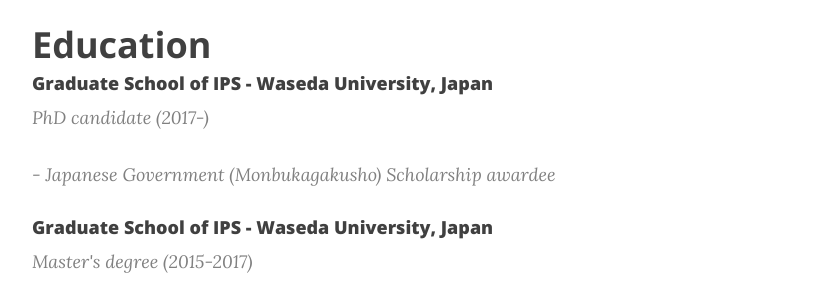
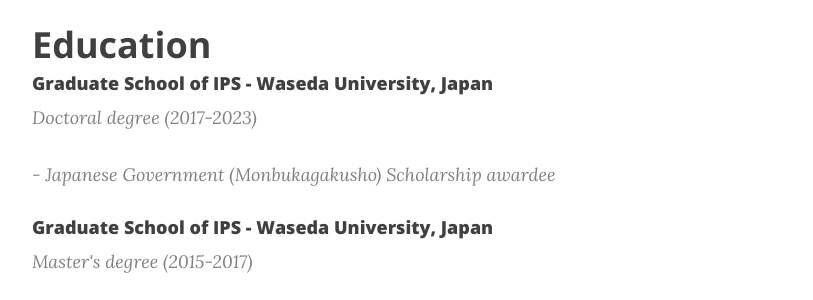
Before and after one commit to famrashel/famrashel.github.io, a Jekyll site: the page built from profile.html, in a window 1280 px wide and 900 px high, scrolled down 789 px. Shown: the part 154-454 px from the top of the window, without its empty margins (233-1046 px from the left). Built offline with Jekyll 4.4.1, drawn with Linux system fonts in a browser that asks for light colours; nearby versions of some CDN libraries.

Commit message:
Update profile.html

```diff
--- a/profile.html
+++ b/profile.html
@@ -46,7 +46,7 @@ header-img: "img/about-bg.jpg"
 <div class="post-preview">
     <h2 class="section-heading">Education</h2>
     <h4 class="post-subtitle">Graduate School of IPS - Waseda University, Japan</h4>
-        <p class="post-meta">PhD candidate (2017-)</p>
+        <p class="post-meta">Doctoral degree (2017-2023)</p>
         <p class="post-meta">- Japanese Government (Monbukagakusho) Scholarship awardee</p>
     <h4 class="post-subtitle">Graduate School of IPS - Waseda University, Japan</h4>
         <p class="post-meta">Master's degree (2015-2017)</p>
```
